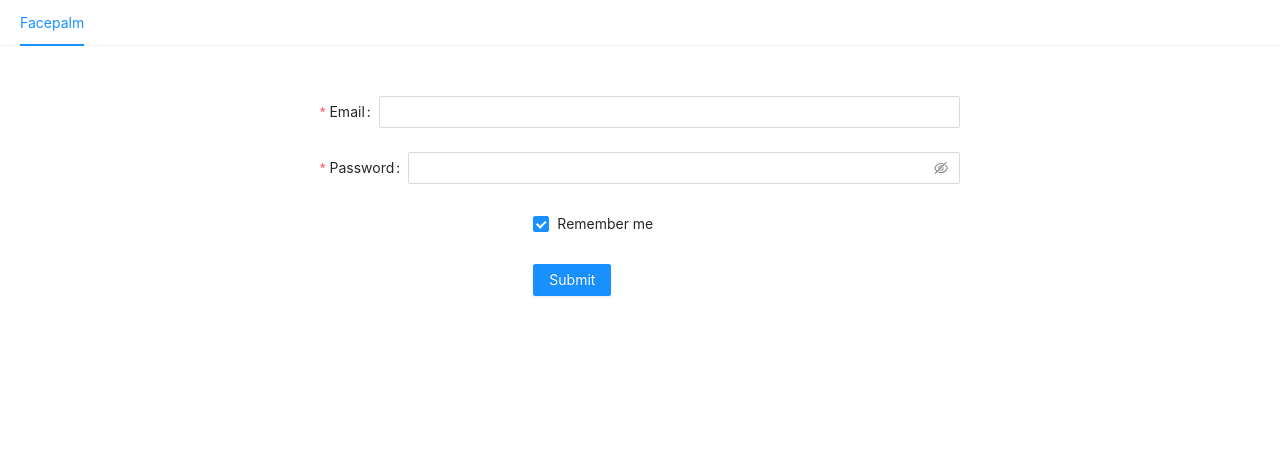
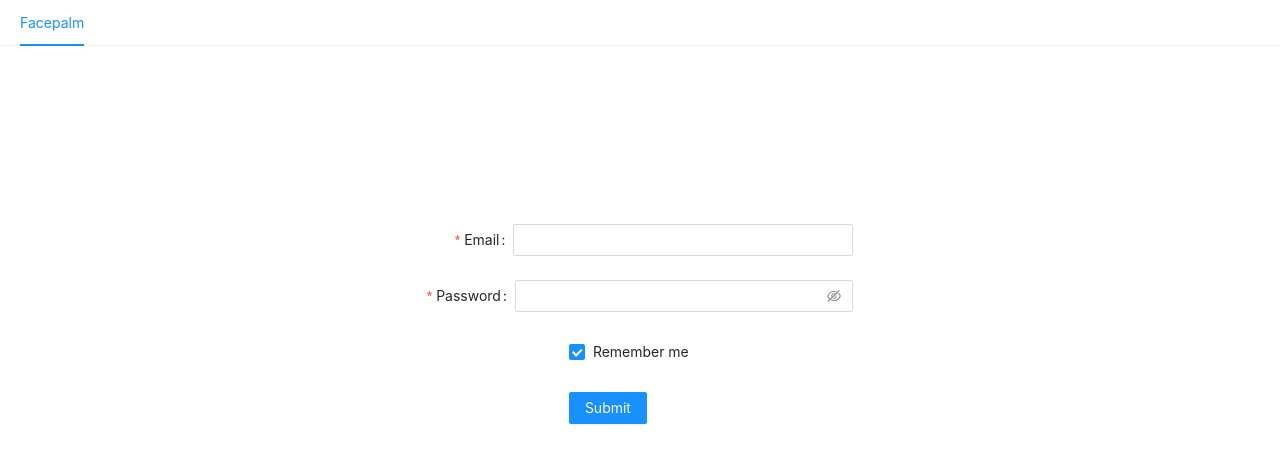
Before and after one commit to sam-ngu/reactexpress_facepalm_tutorial, a React (Create React App) app in the folder client/: page / in a window 1280 px wide. Shown: the top 462 px of the page. Built offline with nearby package versions, Linux system fonts and the light colour scheme.

Commit message:
fixed up alignment on login page

```diff
--- a/client/src/App.jsx
+++ b/client/src/App.jsx
@@ -5,7 +5,7 @@ import Home from './pages/Home';
 function App() {
   return (
       <Router>
-          <div>
+          <div style={{height:"100vh", width:"100vw", display:"flex", verticalAlign:"center"}}>
 
               <Switch>
                   <Route exact path="/" component={Home} />
--- a/client/src/containers/home/LoginForm.jsx
+++ b/client/src/containers/home/LoginForm.jsx
@@ -62,6 +62,7 @@ function LoginForm(){
      >
          <Form.Item
              label="Email"
+             style={{marginLeft:"2em"}}
              name="username"
              rules={[
                  {
--- a/client/src/pages/Home.jsx
+++ b/client/src/pages/Home.jsx
@@ -8,10 +8,10 @@ import {Row, Col} from 'antd'
 function Home (props){
 
     return (
-        <PublicMaster style={{ height: "100%" }}>
+        <PublicMaster>
 
-            <Row justify="center" align="align" style={{marginTop: '50px'}}>
-                <Col span={12}>
+            <Row style={{width:"100vw", height:"90vh", display:"flex", alignItems:"center", justifyContent:"center", paddingBottom:"10em"}}>
+                <Col span={8}>
                     <LoginForm />
                 </Col>
             </Row>
```
